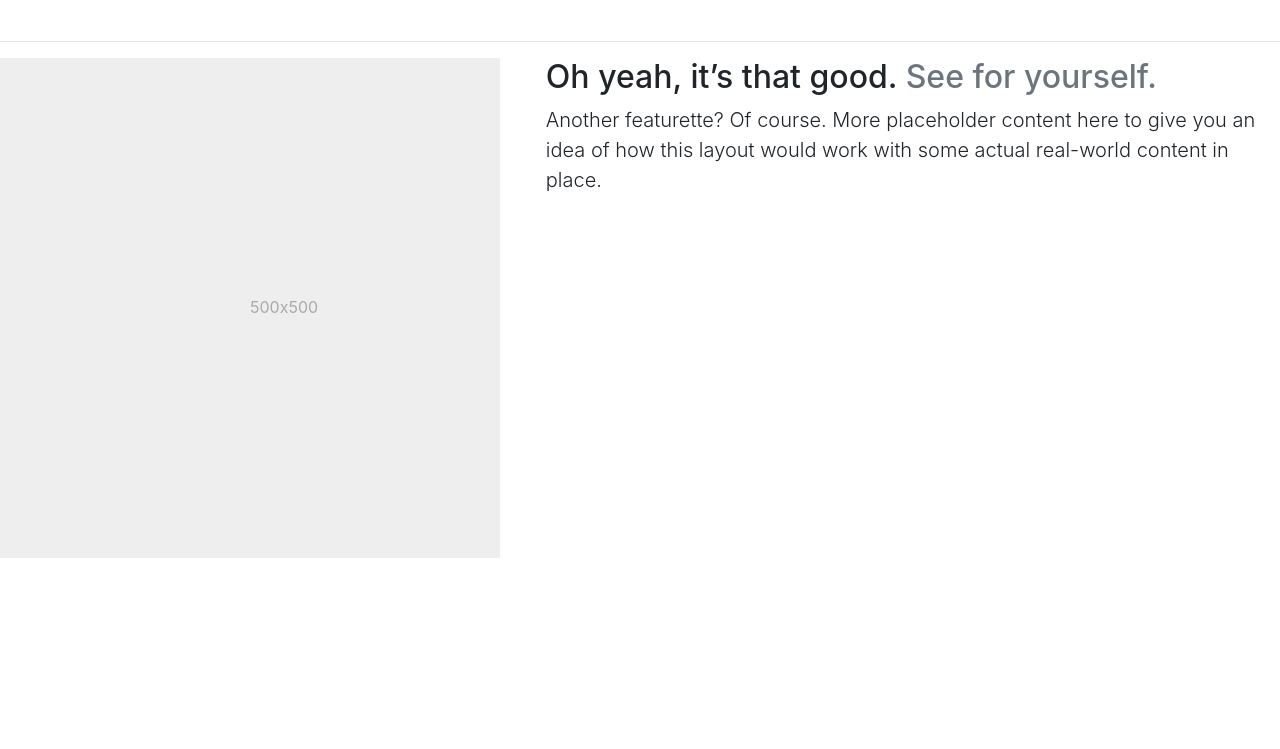
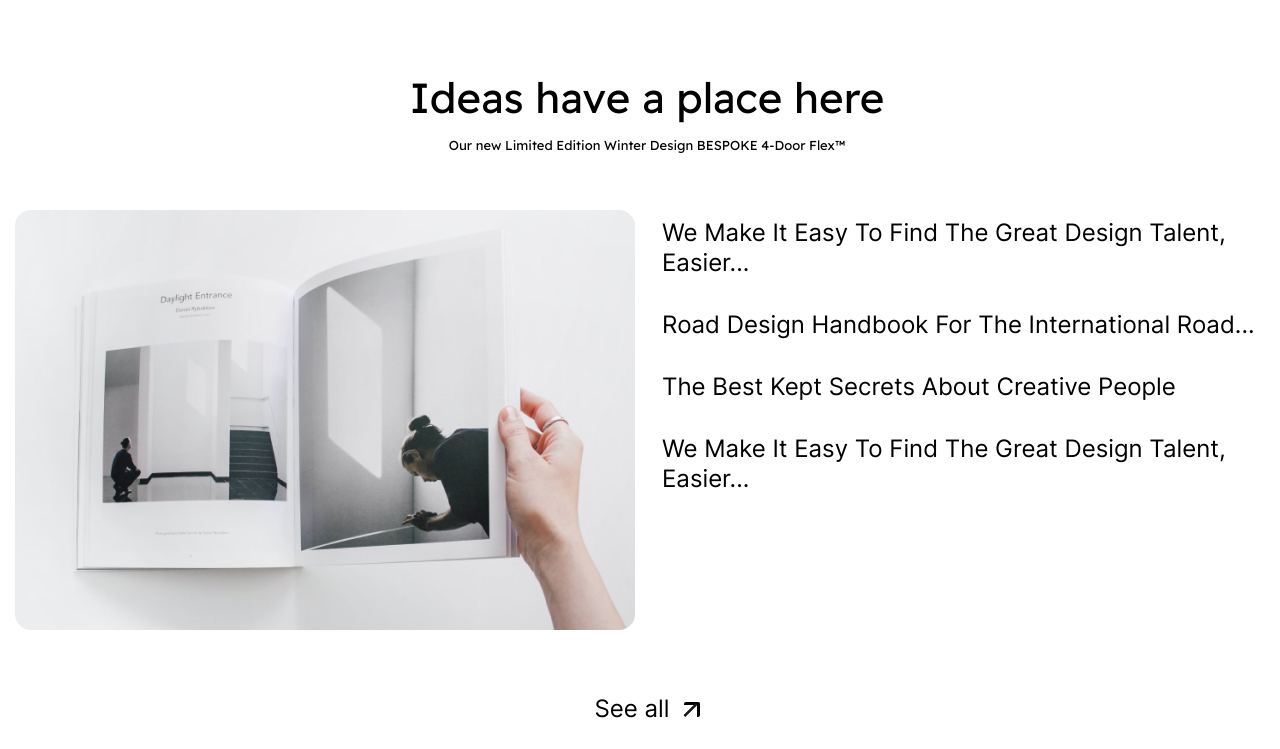
Before and after one commit to PainKiller354/California, a plain HTML site: page index.html in a window 1280 px wide. Shown: the part 2939-3688 px from the top of the page. Before the commit the page ends 3497 px from the top, so only its background shows below. Drawn offline with nearby package versions, Linux system fonts and the light colour scheme; a web font is replaced by a local one.

Commit message:
Added "ideas_banner" section.

```diff
--- a/css/style.scss
+++ b/css/style.scss
@@ -268,3 +268,59 @@ header {
     padding: 14px 53px;
   }
 }
+
+.ideas_banner {
+  padding-top: 47px;
+  padding-bottom: 24px;
+
+  .arrow {
+
+    width: 30px;
+    height: 30px;
+    display: inline-block;
+    position: relative;
+
+    &::before {
+      content: '';
+      display: block;
+      width: 16px;
+      height: 15px;
+      top: 50%;
+      left: 50%;
+      border-radius: 2px;
+      border-style: solid;
+      border-color: #000;
+      border-width: 3px 3px 0 0;
+      position: absolute;
+      transform-origin: 50% 50%;
+    }
+
+    &.up::before {
+      transform: rotate(360deg);
+      margin: 0;
+    }
+
+    &::after {
+      content: '';
+      display: block;
+      top: 50%;
+      left: 50%;
+      border: 3px solid #151A1E;
+      position: absolute;
+      transform-origin: 50% 50%;
+    }
+
+    &.up::after {
+      width: 0;
+      height: 18px;
+      border-radius: 25px;
+      border-width: 0 3px 0 0;
+      transform: rotate(45deg);
+      margin: -1px 0px 0px 5px;
+    }
+  }
+
+  .ideas_marg {
+    margin-bottom: 56px;
+  }
+}
--- a/index.html
+++ b/index.html
@@ -242,20 +242,28 @@
         </div>
     </div>
 </section>
-<section>
-    <hr class="featurette-divider">
-
-    <div class="row featurette">
-        <div class="col-md-7 order-md-2">
-            <h2 class="featurette-heading">Oh yeah, it’s that good. <span class="text-muted">See for yourself.</span></h2>
-            <p class="lead">Another featurette? Of course. More placeholder content here to give you an idea of how this layout would work with some actual real-world content in place.</p>
+<section class="ideas_banner">
+    <div class="container">
+        <div class="text-center">
+            <h2 class="mb-2 readex_pro_s42h52">Ideas have a place here</h2>
+            <p class="d-inline-block ideas_marg readex_pro_s13h17">Our new Limited Edition Winter Design BESPOKE
+                4-Door Flex™</p>
         </div>
-        <div class="col-md-5 order-md-1">
-            <svg class="bd-placeholder-img bd-placeholder-img-lg featurette-image img-fluid mx-auto" width="500" height="500" xmlns="http://www.w3.org/2000/svg" role="img" aria-label="Placeholder: 500x500" preserveAspectRatio="xMidYMid slice" focusable="false"><title>Placeholder</title><rect width="100%" height="100%" fill="#eee"/><text x="50%" y="50%" fill="#aaa" dy=".3em">500x500</text></svg>
-
+        <div class="row ideas_marg">
+            <div class="col-md-6 order-md-2 inter_s24h30">
+                <p class="py-2">We Make It Easy To Find The Great Design Talent, Easier...</p>
+                <p class="py-2">Road Design Handbook For The International Road...</p>
+                <p class="py-2">The Best Kept Secrets About Creative People</p>
+                <p class="py-2">We Make It Easy To Find The Great Design Talent, Easier...</p>
+            </div>
+            <div class="col-md-6 order-md-1">
+                <img src="images/IMAGE10.jpg" alt="">
+            </div>
+        </div>
+        <div class="mt-3 text-center align-items-center after_all">
+            <a class="btn px-2 py-0 inter_s24h30" href="#">See all<span class="arrow up"></span></a>
         </div>
     </div>
-
 </section>
 
 <script src="https://kit.fontawesome.com/e9dccce8fc.js" crossorigin="anonymous"></script>
```
Also changed, not shown: css/style.css, images/IMAGE10.jpg (added), 1 other file.
